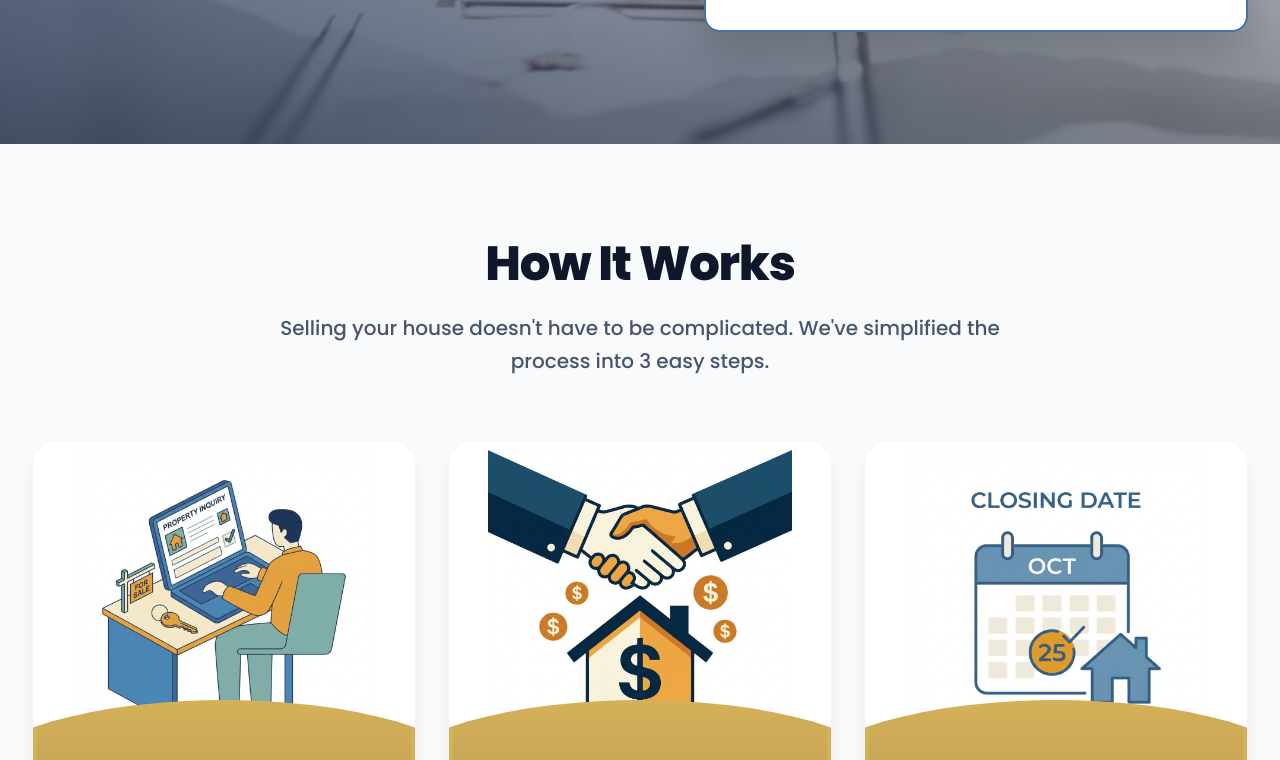
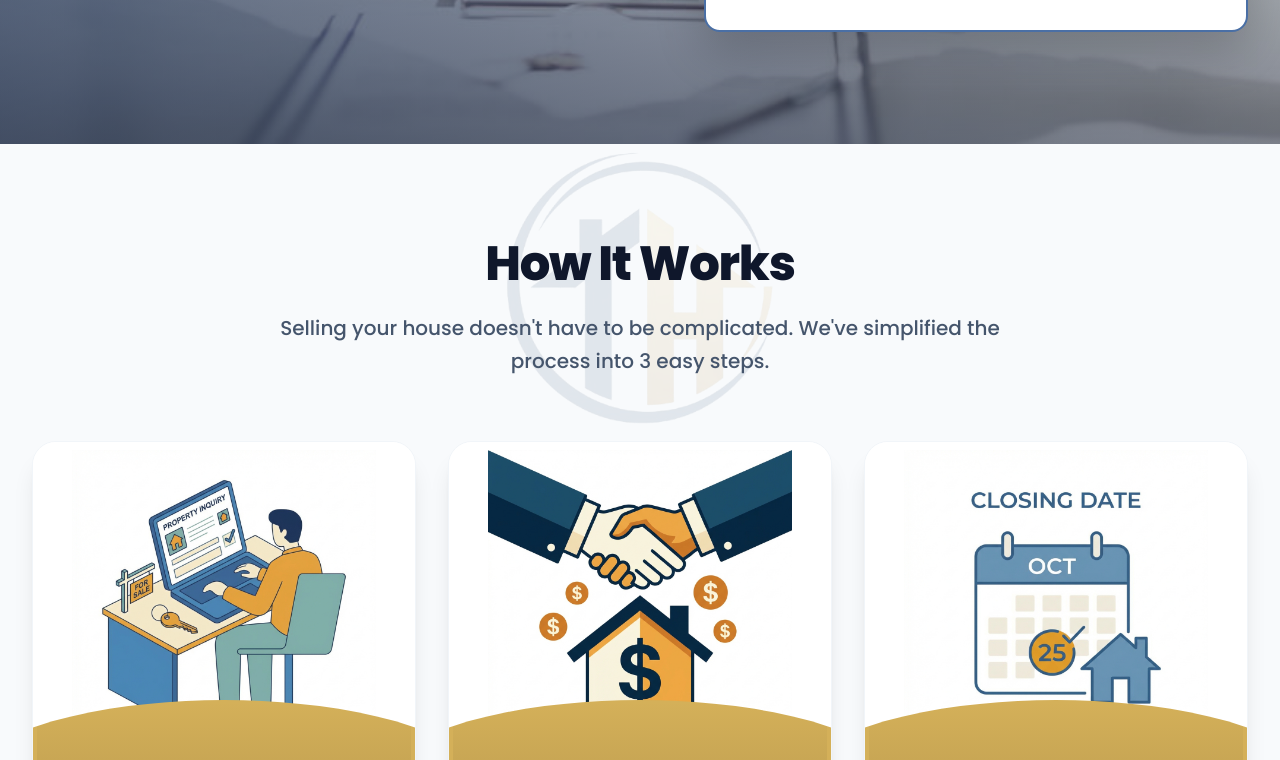
Before and after one commit to synbyte/antigrav, a Next.js app: page / in a window 1280 px wide. Shown: the part 860-1620 px from the top of the page. Built offline with nearby package versions, Linux system fonts and the light colour scheme.

Commit message:
feat: Add decorative background elements to the How It Works and FAQ section headers.

```diff
--- a/src/components/FAQSection.tsx
+++ b/src/components/FAQSection.tsx
@@ -42,11 +42,15 @@ export default function FAQSection() {
         <section id="faq" className="section-padding bg-slate-50/50 relative overflow-hidden">
             <div className="absolute top-0 left-0 w-full h-1 bg-gradient-to-r from-transparent via-brand to-transparent opacity-20"></div>
             <div className="container-width relative z-10">
-                <div className="text-center max-w-3xl mx-auto mb-20">
+                <div className="text-center max-w-3xl mx-auto mb-20 relative">
+                    {/* Background Question Mark */}
+                    <div className="absolute top-1/2 left-1/2 -translate-x-1/2 -translate-y-[45%] text-[16rem] md:text-[24rem] lg:text-[28rem] font-black text-slate-200/60 select-none pointer-events-none -z-10">
+                        ?
+                    </div>
                     <div className="inline-flex items-center px-4 py-2 rounded-full bg-brand/5 border border-brand/10 text-brand font-bold text-sm mb-6">
                         Got Questions?
                     </div>
-                    <h2 className="text-3xl md:text-5xl font-extrabold text-slate-900 mb-6 tracking-tight">
+                    <h2 className="text-3xl md:text-5xl font-extrabold text-slate-900 mb-6 tracking-tight relative z-10">
                         Frequently Asked <span className="text-brand">Questions</span>
                     </h2>
                     <p className="text-xl text-slate-600 leading-relaxed font-medium">
--- a/src/components/HowItWorks.tsx
+++ b/src/components/HowItWorks.tsx
@@ -26,8 +26,17 @@ export default function HowItWorks() {
         <section id="how-it-works" className="section-padding bg-slate-50 relative overflow-hidden">
             <div className="absolute top-0 right-0 w-[600px] h-[600px] bg-brand/5 rounded-full blur-[120px] -z-10"></div>
             <div className="container-width relative z-10">
-                <div className="text-center max-w-3xl mx-auto mb-16">
-                    <h2 className="text-3xl md:text-5xl font-extrabold text-slate-900 mb-6 tracking-tight">
+                <div className="text-center max-w-3xl mx-auto mb-16 relative">
+                    {/* Background Logo */}
+                    <div className="absolute top-1/2 left-1/2 -translate-x-1/2 -translate-y-[45%] md:-translate-y-[55%] lg:-translate-y-[55%] w-64 h-64 md:w-96 md:h-96 opacity-10 select-none pointer-events-none -z-10">
+                        <Image
+                            src="/logo_nobg.png"
+                            alt=""
+                            fill
+                            className="object-contain"
+                        />
+                    </div>
+                    <h2 className="text-3xl md:text-5xl font-extrabold text-slate-900 mb-6 tracking-tight relative z-10">
                         How It Works
                     </h2>
                     <p className="text-xl text-slate-600 leading-relaxed font-medium">
```
